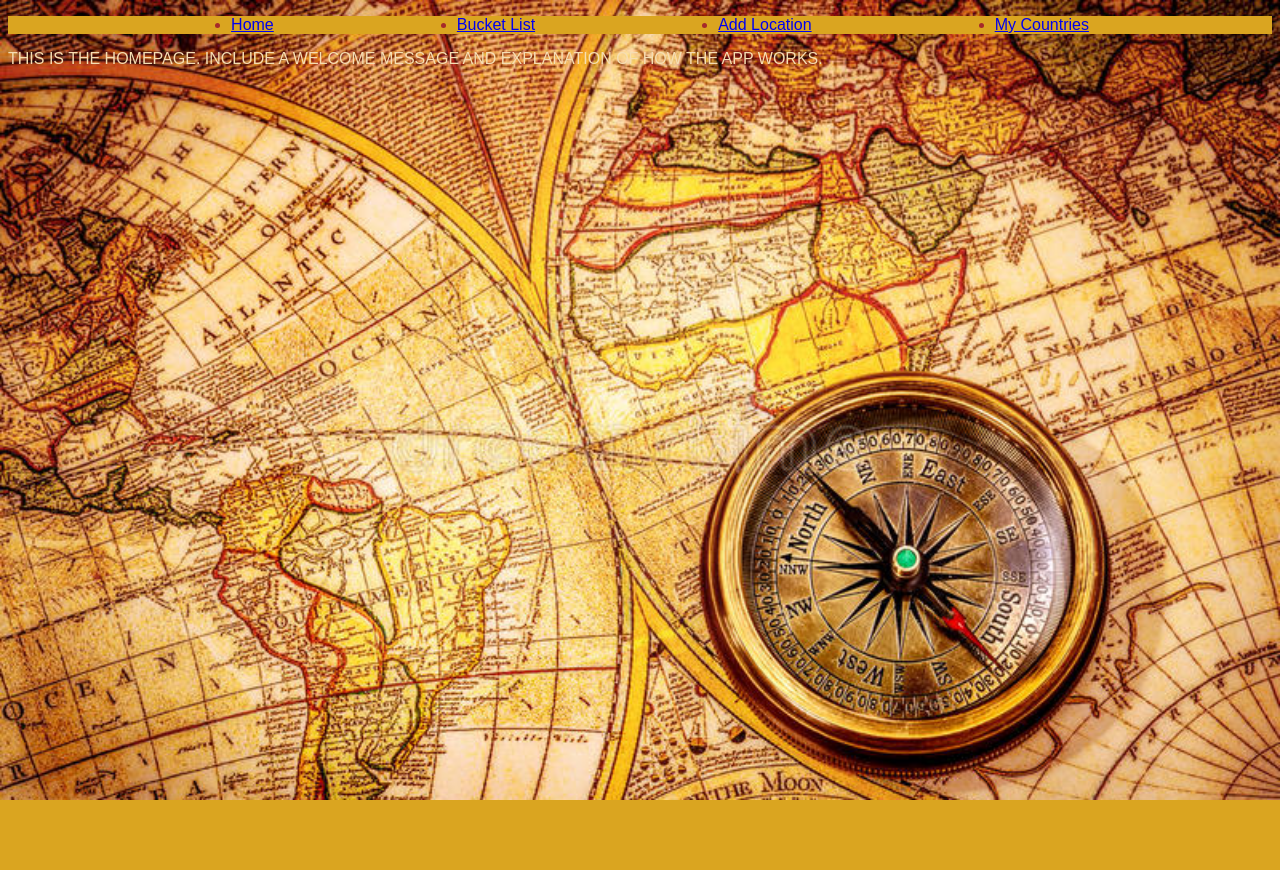
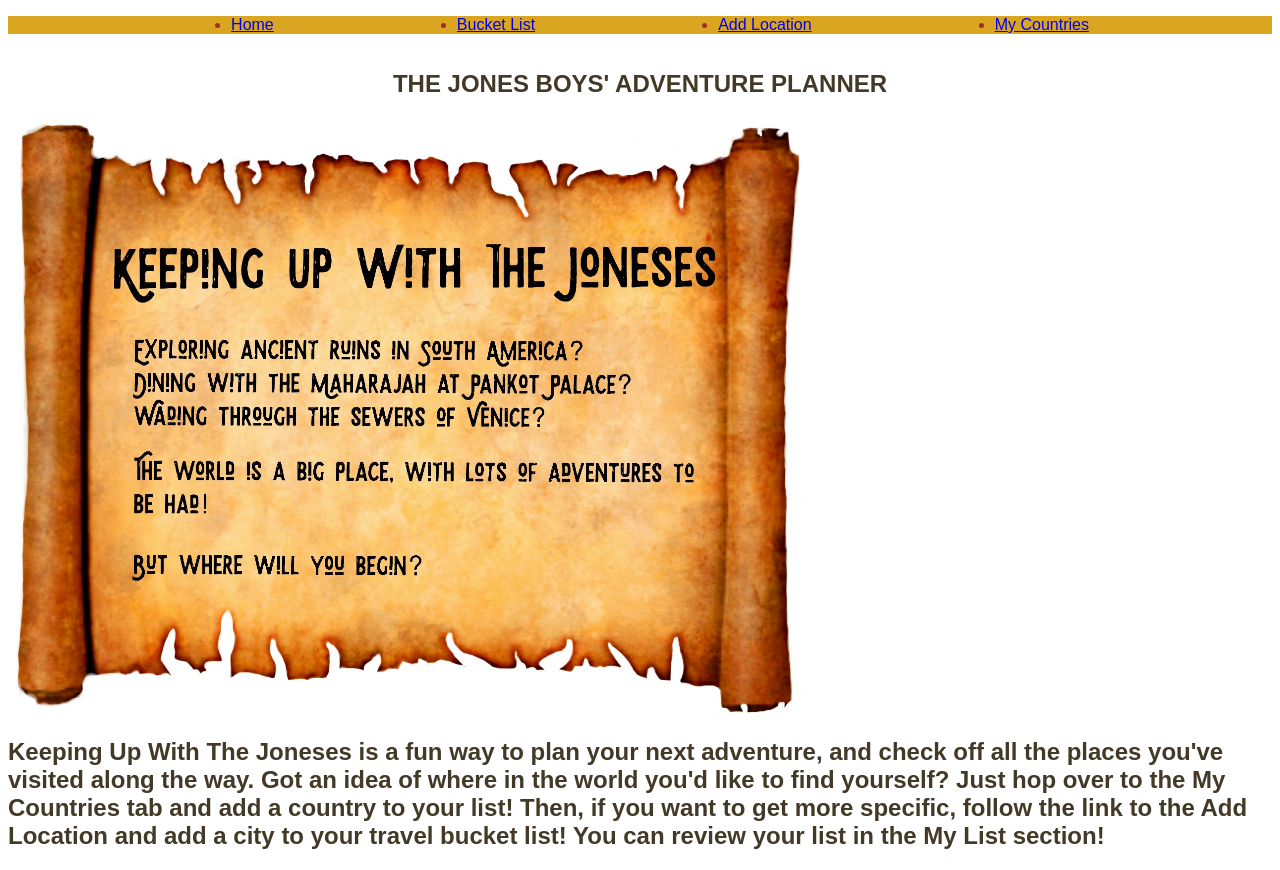
Before and after one commit to SuperNicktendo/travel_list_project, a Flask app: page / in a window 1280 px wide. Before the commit the page ends 800 px from the top, so only its background shows below. Run offline with Flask 2, Linux system fonts and the light colour scheme.

```diff
--- a/controllers/travel_controller.py
+++ b/controllers/travel_controller.py
@@ -47,5 +47,5 @@ def add_cty():
 #DELETE FROM LIST
 @travel_blueprint.route('/list/<id>/delete', methods=['POST'])
 def delete_location(id):
-    country_repository.delete(id)
+    city_repository.delete(id)
     return redirect('/list')
--- a/repositories/city_repository.py
+++ b/repositories/city_repository.py
@@ -32,3 +32,8 @@ def select(id):
         country = country_repository.select(result['country_id'])
         city = City(result['name'], country, result['id'])
     return city
+
+def delete(id):
+    sql = "DELETE FROM cities WHERE id = %s"
+    values = [id]
+    run_sql(sql, values)
--- a/static/style.css
+++ b/static/style.css
@@ -1,9 +1,7 @@
 body {
-    background-image: url('images/vintage-compass-lies-ancient-world-map-still-life-31239815.jpeg');
-    background-size: cover;
-    background-color: lavender;
+    background-color: white;
     font-family:fantasy;
-    color: wheat;
+    color: rgb(67, 57, 39);
 }
 
 header {
@@ -12,6 +10,17 @@ header {
     color: brown;
 }
 
+.homepage-title {
+    display: flex;
+    justify-content: center;
+}
+
+.homepage-body {
+    display: flex;
+    justify-content:flex-start;
+
+}
+
 .menu {
     display: flex;
     flex-direction: row;
--- a/templates/index.html
+++ b/templates/index.html
@@ -1,5 +1,18 @@
 {% extends 'base.html' %}
 
 {% block content %}
-    THIS IS THE HOMEPAGE. INCLUDE A WELCOME MESSAGE AND EXPLANATION OF HOW THE APP WORKS.
+<section class="homepage-title">
+    <h1>THE JONES BOYS' ADVENTURE PLANNER</h1>
+</section>
+<section class="homepage-body">
+    <img src="static/images/Scroll2.jpeg" width="800" height="600" alt="text-scroll">
+
+</section>
+<section class="guide">
+    <h2>Keeping Up With The Joneses is a fun way to plan your next adventure, and check off all the places you've visited along the way.
+        Got an idea of where in the world you'd like to find yourself? Just hop over to the My Countries tab and add a country to your list!
+        Then, if you want to get more specific, follow the link to the Add Location and add a city to your travel bucket list! You can review
+        your list in the My List section!
+    </h2>
+</section>
 {% endblock %}
```
Also changed, not shown: templates/visit/list.html (+6 -4 lines), static/images/Scroll.jpeg (added), static/images/Scroll2.jpeg (added).
